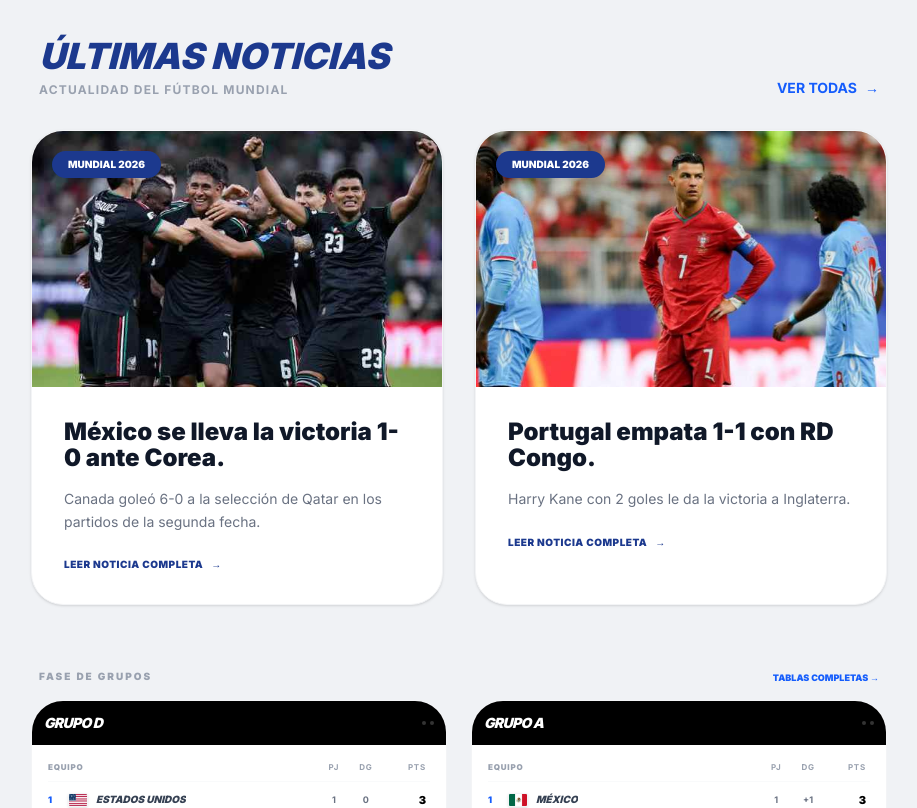
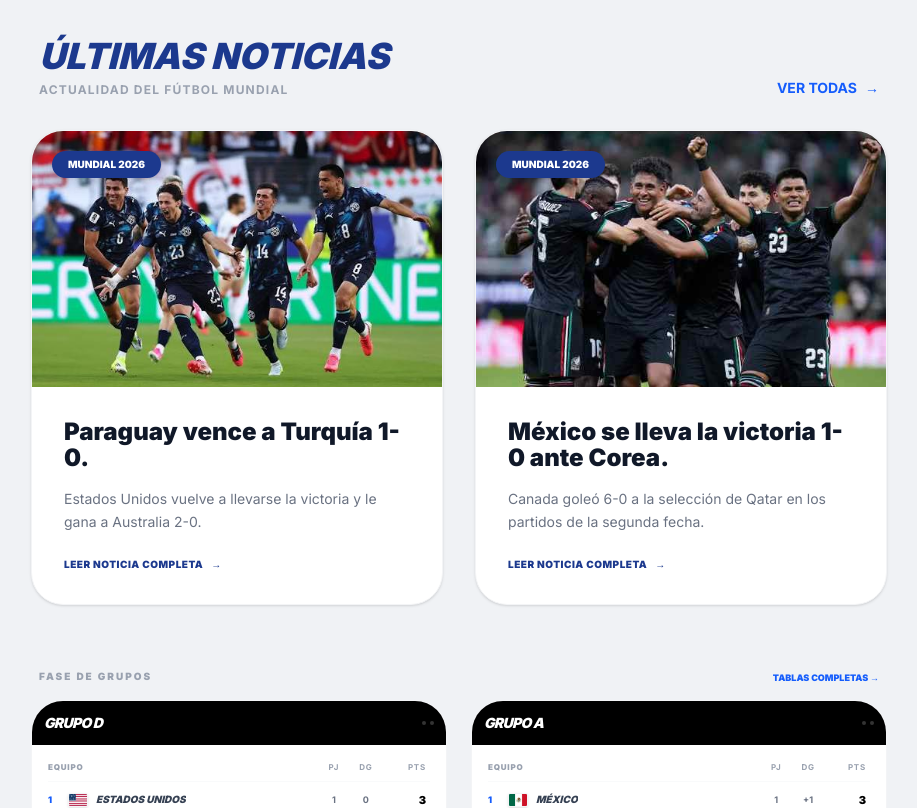
Before and after one commit to bablotle/Mundial26, a Next.js app: page / in a window 1280 px wide. Shown: the part 1520-2328 px from the top of the page, without its empty margins (181-1098 px from the left). Built offline with nearby package versions, Linux system fonts and the light colour scheme.

Commit message:
Jornada 8, partido Paraguay - Turquía

```diff
--- a/src/app/page.tsx
+++ b/src/app/page.tsx
@@ -63,7 +63,7 @@ export default function Home() {
 
          {/* --- SECCIÓN HERO (DINÁMICA BASADA EN EL PARTIDO DESTACADO) --- */}
          <section className="relative h-[420px] w-full overflow-hidden">
-            <img src="/images/sedes/atlanta.jpg" className="w-full h-full object-cover brightness-[0.6]" alt="Stadium" />
+            <img src="/images/sedes/toronto.jpg" className="w-full h-full object-cover brightness-[0.6]" alt="Stadium" />
             <div className="absolute inset-0 bg-gradient-to-t from-black/90 via-black/40 to-transparent flex flex-col items-center justify-center text-center px-5">
                <span className="bg-blue-600 text-white text-[9px] font-black px-3 py-1 rounded-full mb-4 tracking-widest uppercase">
                   EL PARTIDO DESTACADO DE HOY 🌟
--- a/src/data/noticias.ts
+++ b/src/data/noticias.ts
@@ -16,7 +16,32 @@ export interface Noticia {
 
 export const todasLasNoticias: Noticia[] = [
       {
-                id: "jornada-7",
+                id: "jornada-9",
+                categoria: "MUNDIAL 2026",
+                titulo: "Paraguay vence a Turquía 1-0.",
+                resumen: "Estados Unidos vuelve a llevarse la victoria y le gana a Australia 2-0.",
+                contenidoLargo: `Los Grupos C y D, finalizaron con los siguientes resultados:
+                Grupo C
+                Brasil 3-0 Haití
+                Goles: Matheus Cunha (23', 36') y Vinícius Jr. (45+3').
+                Haití quedó matemáticamente eliminado.
+                Marruecos 1-0 Escocia
+                Gol: Ismael Saibari (71 segundos).
+                Grupo D
+                Estados Unidos 2-0 Australia
+                Goles: Autogol de Cameron Burgess (11') y Alex Freeman (43').
+                Estados Unidos clasificó a los dieciseisavos de final.
+                Paraguay 1-0 Turquía
+                Gol: Matías Galarza, anota el gol mas rapidi del mundial a los 64 segundos.
+                Turquía quedó matemáticamente eliminada.
+                Además, Miguel Almirón (Paraguay) fue el primer expulsado bajo la 'Ley Vínicius-Prestianni'.`,
+                imagen: "/images/noticias/noticia-15.jpg",
+                fecha: "2026-06-19",
+                autor: "Redacción Mil Goles",
+                tags: ["Paraguay", "Estados Unidos", "Brasil", "FIFA"]
+        },
+        {
+                id: "jornada-8",
                 categoria: "MUNDIAL 2026",
                 titulo: "México se lleva la victoria 1-0 ante Corea.",
                 resumen: "Canada goleó 6-0 a la selección de Qatar en los partidos de la segunda fecha.",
@@ -32,7 +57,7 @@ export const todasLasNoticias: Noticia[] = [
                 Suiza 4 - 1 Bosnia y Herzegovina
                 Doblete de Manzambi, Vargas y Xhaka por el esquipo Suizo y Mahmic por Bosni.`,
                 imagen: "/images/noticias/noticia-14.jpg",
-                fecha: "2026-06-17",
+                fecha: "2026-06-18",
                 autor: "Redacción Mil Goles",
                 tags: ["México", "Canada", "Suiza", "FIFA"]
         },
--- a/src/data/partidos.ts
+++ b/src/data/partidos.ts
@@ -227,7 +227,9 @@ export const todosLosPartidos: Partido[] = [
               hora: "19:00",
               sede: "Boston",
               grupo: "C",
-              fase: "Grupos"
+              fase: "Grupos",
+              golesLocal: 0,
+              golesVisitante: 1
        },
        {
               id: "C4",
@@ -239,7 +241,9 @@ export const todosLosPartidos: Partido[] = [
               hora: "22:00",
               sede: "Filadelfia",
               grupo: "C",
-              fase: "Grupos"
+              fase: "Grupos",
+              golesLocal: 3,
+              golesVisitante: 0
        },
        {
               id: "C5",
@@ -306,7 +310,9 @@ export const todosLosPartidos: Partido[] = [
               hora: "16:00",
               sede: "Seattle",
               grupo: "D",
-              fase: "Grupos"
+              fase: "Grupos",
+              golesLocal: 2,
+              golesVisitante: 0
        },
        {
               id: "D4",
@@ -318,7 +324,9 @@ export const todosLosPartidos: Partido[] = [
               hora: "12:00",
               sede: "San Francisco",
               grupo: "D",
-              fase: "Grupos"
+              fase: "Grupos",
+              golesLocal: 0,
+              golesVisitante: 1
        },
        {
               id: "D5",
```
Also changed, not shown: public/images/noticias/noticia-15.jpg (added).
